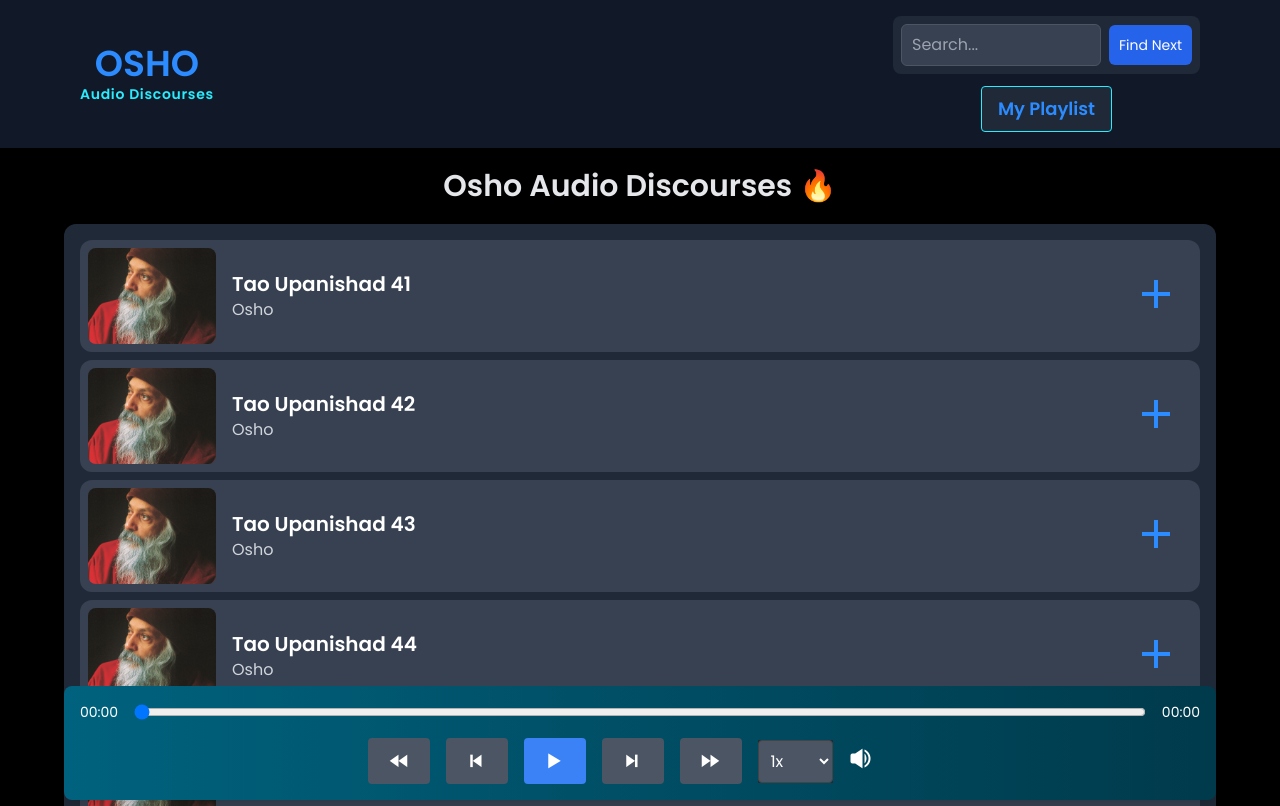
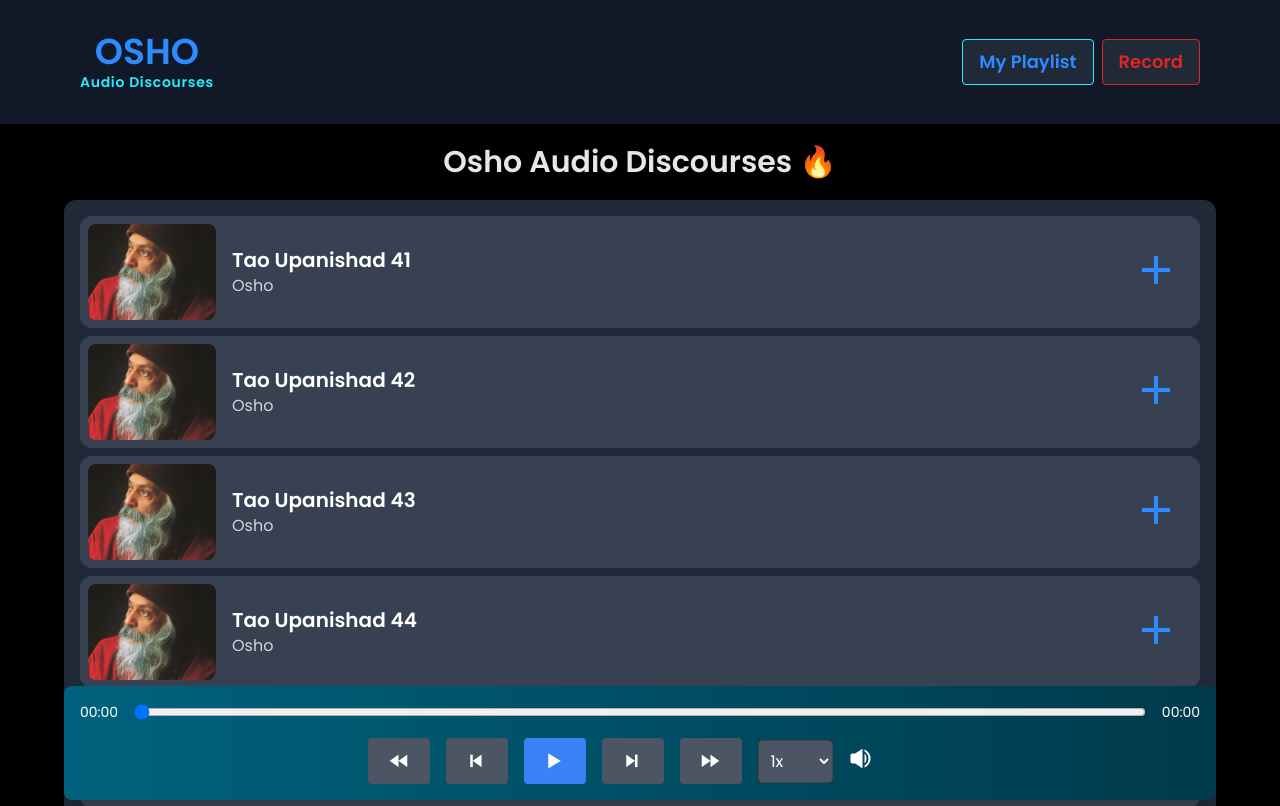
Before and after one commit to itsnjedits/osho, a plain HTML site: page index.html in a window 1280 px wide. Shown: the top 806 px of the page. Drawn offline with nearby package versions, Linux system fonts and the light colour scheme.

Commit message:
Update index.html

```diff
--- a/index.html
+++ b/index.html
@@ -11,7 +11,7 @@
     <script async src="https://www.googletagmanager.com/gtag/js?id=G-XM6JTVWX38"></script>
     <script>
         window.dataLayer = window.dataLayer || [];
-  function gtag(){dataLayer.push(arguments);}
+        function gtag() { dataLayer.push(arguments); }
         gtag('js', new Date());
 
         gtag('config', 'G-XM6JTVWX38');
@@ -26,7 +26,7 @@
 
     <!-- PWA Essentials -->
     <link rel="manifest" href="manifest.json">
-<meta name="theme-color" content="#111827">
+    <meta name="theme-color" content="#06111e">
 
     <!-- iOS Support -->
     <link rel="apple-touch-icon" href="icons/icon-192.png">
@@ -49,18 +49,24 @@
     }
 
     .song-description {
-        display: none; /* Hide initially */
+        display: none;
+        /* Hide initially */
     }
-    .playback-speed select{
-    background-color: rgb(75, 85, 99); /* Adjust as needed */
+
+    .playback-speed select {
+        background-color: rgb(75, 85, 99);
+        /* Adjust as needed */
         color: #ffffff;
         border: 1px solid #444;
         cursor: pointer;
         /* width: 77px; */
     }
 
- .singer select, .genre select, .mood select{
-    background-color: rgb(56, 60, 67); /* Adjust as needed */
+    .singer select,
+    .genre select,
+    .mood select {
+        background-color: rgb(56, 60, 67);
+        /* Adjust as needed */
         color: #ffffff;
         cursor: pointer;
     }
@@ -117,9 +123,11 @@
         0% {
             height: 15px;
         }
+
         50% {
             height: 35px;
         }
+
         100% {
             height: 15px;
         }
@@ -130,6 +138,7 @@
         .visualizer {
             gap: 1.5px;
         }
+
         .bar {
             height: 15px;
         }
@@ -138,9 +147,11 @@
             0% {
                 height: 8px;
             }
+
             50% {
                 height: 16px;
             }
+
             100% {
                 height: 8px;
             }
@@ -150,16 +161,19 @@
     .musicplayer {
         background: linear-gradient(to right, rgb(0, 98, 126), rgb(0, 45, 59), rgb(0, 45, 80), rgb(0, 92, 117));
         background-size: 400% 400%;
-  animation: gradientShift 20s ease infinite; /* Increased duration to 20 seconds */
+        animation: gradientShift 20s ease infinite;
+        /* Increased duration to 20 seconds */
     }
 
     @keyframes gradientShift {
         0% {
             background-position: 0% 0%;
         }
+
         50% {
             background-position: 100% 100%;
         }
+
         100% {
             background-position: 0% 0%;
         }
@@ -176,7 +190,8 @@
     }
 
     .volume-icon {
-    font-size: 24px; /* Adjust size as needed */
+        font-size: 24px;
+        /* Adjust size as needed */
         cursor: pointer;
     }
 
@@ -186,7 +201,8 @@
         left: 50%;
         transform: translateX(-90%);
         transform: translateY(-55%);
-    width: 100px; /* Adjust width as needed */
+        width: 100px;
+        /* Adjust width as needed */
         opacity: 0;
         transition: opacity 0.3s ease;
     }
@@ -195,7 +211,8 @@
         opacity: 1;
     }
 
-.heading, .heading2 {
+    .heading,
+    .heading2 {
         transition: color 300ms ease;
     }
 
@@ -205,18 +222,22 @@
     }
 
     ::-webkit-scrollbar-track {
-  background: #272727; /* Dark background for the scroll track */
+        background: #272727;
+        /* Dark background for the scroll track */
     }
 
     ::-webkit-scrollbar-thumb {
-  background: #555; /* Dark color for the scroll thumb */
+        background: #555;
+        /* Dark color for the scroll thumb */
         border-radius: 6px;
     }
 
     ::-webkit-scrollbar-thumb:hover {
-  background: #777; /* Lighter color for hover effect */
+        background: #777;
+        /* Lighter color for hover effect */
     }
-header{
+
+    header {
         box-shadow: rgba(0, 0, 0, 0.582) 0px 8px 20px;
     }
 
@@ -237,26 +258,31 @@
         padding: 20px;
         background-color: #f0f0f0;
         border: 1px solid #ddd;
-  display: none; /* hide the results container by default */
+        display: none;
+        /* hide the results container by default */
     }
+
     .rolling {
         transform: rotate(360deg);
         transition: transform 0.3s ease;
     }
+</style>
 
-
-</style>
 <body class="bg-black ">
 
     <header class="bg-gray-900 flex justify-center sticky top-0">
-        <nav class="flex justify-between items-center w-[90%] max-sm:w-[98%] max-sm:px-2 max-w-6xl px-4 py-4 max-md:flex-col gap-y-4">
+        <nav
+            class="flex justify-between items-center w-[90%] max-sm:w-[98%] max-sm:px-2 max-w-6xl px-4 py-8 max-md:flex-col gap-y-4">
             <div class="flex items-center gap-x-4">
                 <div class="flex justify-between items-center gap-x-2">
 
                     <div class="flex items-center gap-x-2">
-                        <div class="title flex flex-col items-center cursor-pointer" onmouseover="logohover()" onmouseout="resetHover()">
-                            <h1 class=" font-semibold text-4xl text-[#2b8bff] heading tracking-normal max-md:text-2xl">OSHO</h1>
-                            <h3 class="text-[#29ecfe] text-sm font-semibold tracking-wider heading2 max-md:text-[12px]">Audio Discourses</h3>
+                        <div class="title flex flex-col items-center cursor-pointer" onmouseover="logohover()"
+                            onmouseout="resetHover()">
+                            <h1 class=" font-semibold text-4xl text-[#2b8bff] heading tracking-normal max-md:text-2xl">
+                                OSHO</h1>
+                            <h3 class="text-[#29ecfe] text-sm font-semibold tracking-wider heading2 max-md:text-[12px]">
+                                Audio Discourses</h3>
                         </div>
                     </div>
                 </div>
@@ -264,46 +290,59 @@
             <!-- 1 -->
 
             <div class="flex gap-x-2">
-                <div class="flex flex-col gap-y-3 max-md:flex-row max-md:justify-between gap-x-4 max-sm:flex-col max-sm:items-center">
-                    <div class="flex">
-                        <div class="w-full flex items-center space-x-2 p-2 max-md:p-0 max-md:bg-gray-900 bg-gray-800 rounded-lg">
-                            <!-- Search box -->
-                            <input id="search-input" type="search" placeholder="Search..."
-                                class="flex-grow text-sm bg-gray-700 max-sm:h-8 text-white border border-gray-600 rounded-md focus:outline-none focus:ring-2 focus:ring-blue-500 max-md:py-2 max-md:px-3 ">
+                <div
+                    class="flex flex-col gap-y-3 max-md:flex-row max-md:justify-between gap-x-4 max-sm:flex-col max-sm:items-center">
 
-                            <!-- Search button -->
-                            <button id="search-next-btn" class="max-sm:h-8 p-[10px] max-md:py-2 max-md:px-3 text-sm bg-blue-600 text-white rounded-md hover:bg-blue-700 focus:outline-none focus:ring-2 focus:ring-blue-500 flex items-center justify-center ">
-                                Find Next
-                            </button>
-                        </div>
-                    </div>
                     <div class="flex-col items-center justify-center flex gap-y-2">
                         <div class="flex gap-x-2 max-sm:gap-x-2 justify-center">
+                            <div class="flex gap-x-2 max-sm:gap-x-2 justify-center">
+                                <button
+                                    class="yourPlaylist flex items-center max-md:text-sm max-md:py-1  max-md:px-2 text-lg bg-gray-800 border-[1px] text-[#2b8bff] border-[#29ecfe] font-semibold px-4 py-2 rounded min-md:hover:bg-gray-600 min-md:hover:border-gray-900 min-md:hover:text-[#29ecfe] duration-150 gap-x-1">My
+                                    Playlist</button>
 
+                                <button
+                                    class="recordBtn flex items-center max-md:text-sm max-md:py-1  max-md:px-2 text-lg bg-gray-800 border-[1px] text-red-600 border-red-600 font-semibold px-4 py-2 rounded min-md:hover:bg-red-600 min-md:hover:border-red-600 min-md:hover:text-red-600 duration-150 gap-x-1">Record</button>
 
-                <div class="flex gap-x-2 max-sm:gap-x-2 justify-center">
-                    <button class="yourPlaylist flex items-center max-md:text-sm max-md:py-0 max-sm:py-1 max-sm:px-2 max-md:px-2 text-lg bg-gray-800 border-[1px] text-[#2b8bff] border-[#29ecfe] font-semibold px-4 py-2 rounded min-md:hover:bg-gray-600 min-md:hover:border-gray-900 min-md:hover:text-[#29ecfe] duration-150 gap-x-1"><p>My Playlist</p></button>
+                                <button
+                                    class="timerBtn hidden flex items-center max-md:text-sm max-md:py-1  max-md:px-2 text-lg bg-gray-800 border-[1px] text-red-600 border-red-600 font-semibold px-4 py-2 rounded min-md:hover:bg-red-600 min-md:hover:border-red-600 min-md:hover:text-red-600 duration-150 gap-x-1">
+                                    <i class='bx bx-time'></i> <span class="timeText">00:00</span></button>
 
+                                <button
+                                    class="pauseBtn hidden flex items-center max-md:text-md max-md:py-1  max-md:px-2 text-lg bg-gray-800 border-[1px] text-red-600 border-red-600 font-semibold px-4 py-2 rounded min-md:hover:bg-red-600 min-md:hover:border-red-600 min-md:hover:text-red-600 duration-150 gap-x-1 "><i
+                                        class='bx bx-pause'></i></button>
+
+                                <button
+                                    class="resumeBtn hidden flex items-center max-md:text-md max-md:py-1  max-md:px-2 text-lg bg-gray-800 border-[1px] text-red-600 border-red-600 font-semibold px-4 py-2 rounded min-md:hover:bg-red-600 min-md:hover:border-red-600 min-md:hover:text-red-600 duration-150 gap-x-1 "><i
+                                        class='bx bx-play'></i></button>
+
+                                <button
+                                    class="stopBtn hidden flex items-center max-md:text-md max-md:py-1  max-md:px-2 text-lg bg-gray-800 border-[1px] text-red-600 border-red-600 font-semibold px-4 py-2 rounded min-md:hover:bg-red-600 min-md:hover:border-red-600 min-md:hover:text-red-600 duration-150 gap-x-1 "><i
+                                        class='bx bx-stop'></i></button>
 
                             </div>
                         </div>
-                <!-- wrap --></div>
+                        <!-- wrap -->
+                    </div>
+
                 </div>
                 <!-- 3 -->
         </nav>
     </header>
 
     <main class="flex flex-col items-center mt-5 mb-28 max-md:mb-20">
-        <h1 class="text-gray-200 text-3xl max-md:text-2xl max-sm:text-xl max-sm:w-[90%] font-semibold text-center without-ads">
+        <h1
+            class="text-gray-200 text-3xl max-md:text-2xl max-sm:text-xl max-sm:w-[90%] font-semibold text-center without-ads">
             Osho Audio Discourses 🔥
         </h1>
-        <div class="array flex flex-col max-w-6xl bg-gray-800 my-5 w-[90%] max-md:w-[100%] max-md:rounded-none rounded-xl py-4 max-md:py-2 gap-y-2">
+        <div
+            class="array flex flex-col max-w-6xl bg-gray-800 my-5 w-[90%] max-md:w-[100%] max-md:rounded-none rounded-xl py-4 max-md:py-2 gap-y-2">
             <!-- Song items will be dynamically added here -->
         </div>
     </main>
 
     <div class="player flex justify-center fixed bottom-0 w-full">
-        <div class="musicplayer bg-gray-900 text-white rounded-lg shadow-lg p-4 flex flex-col max-w-6xl w-[90%] max-md:w-[100%] max-md:rounded-none max-md:p-2">
+        <div
+            class="musicplayer bg-gray-900 text-white rounded-lg shadow-lg p-4 flex flex-col max-w-6xl w-[90%] max-md:w-[100%] max-md:rounded-none max-md:p-2">
             <!-- Song Description -->
             <div class="song-description mb-4 max-md:mb-2 items-center gap-x-4 max-md:gap-x-2">
                 <div class="w-32 aspect-[4/3] overflow-hidden rounded-lg max-md:w-24">
@@ -311,7 +350,8 @@
                 </div>
 
                 <div>
-                    <h2 class="max-md:text-base song-title font-semibold text-xl max-[500px]:text-[13.5px]">Song Title</h2>
+                    <h2 class="max-md:text-base song-title font-semibold text-xl max-[500px]:text-[13.5px]">Song Title
+                    </h2>
                     <p class="song-artist max-md:text-sm text-gray-300 max-[500px]:text-[12px]">Artist Name</p>
                 </div>
             </div>
@@ -323,11 +363,21 @@
             </div>
             <!-- Controls -->
             <div class="div2 flex items-center justify-center gap-x-4 max-md:gap-x-2">
-                <button id="rewind" class="max-md:text-2xl max-md:py-1 max-md:px-2 text-3xl bg-gray-600 flex justify-center items-center text-white px-4 py-2 rounded"><i class='bx bx-rewind' ></i></button>
-                <button id="prev" class="max-md:text-2xl max-md:py-1 max-md:px-2 text-3xl bg-gray-600 flex justify-center items-center text-white px-4 py-2 rounded"><i class='bx bx-skip-previous' ></i></button>
-                <button id="play-pause" class="max-md:text-2xl max-md:py-1 max-md:px-2 text-3xl bg-blue-500 text-white px-4 py-2 rounded flex justify-center items-center"><i class='bx bx-play' ></i></button>
-                <button id="next" class="max-md:text-2xl max-md:py-1 max-md:px-2 text-3xl bg-gray-600 flex justify-center items-center text-white px-4 py-2 rounded"><i class='bx bx-skip-next' ></i></button>
-                <button id="forward" class="max-md:text-2xl max-md:py-1 max-md:px-2 text-3xl bg-gray-600 flex justify-center items-center text-white px-4 py-2 rounded"><i class='bx bx-fast-forward' ></i></button>
+                <button id="rewind"
+                    class="max-md:text-2xl max-md:py-1 max-md:px-2 text-3xl bg-gray-600 flex justify-center items-center text-white px-4 py-2 rounded"><i
+                        class='bx bx-rewind'></i></button>
+                <button id="prev"
+                    class="max-md:text-2xl max-md:py-1 max-md:px-2 text-3xl bg-gray-600 flex justify-center items-center text-white px-4 py-2 rounded"><i
+                        class='bx bx-skip-previous'></i></button>
+                <button id="play-pause"
+                    class="max-md:text-2xl max-md:py-1 max-md:px-2 text-3xl bg-blue-500 text-white px-4 py-2 rounded flex justify-center items-center"><i
+                        class='bx bx-play'></i></button>
+                <button id="next"
+                    class="max-md:text-2xl max-md:py-1 max-md:px-2 text-3xl bg-gray-600 flex justify-center items-center text-white px-4 py-2 rounded"><i
+                        class='bx bx-skip-next'></i></button>
+                <button id="forward"
+                    class="max-md:text-2xl max-md:py-1 max-md:px-2 text-3xl bg-gray-600 flex justify-center items-center text-white px-4 py-2 rounded"><i
+                        class='bx bx-fast-forward'></i></button>
 
                 <div class="playback-speed bg-gray-800 flex justify-center items-center">
 
@@ -377,4 +427,5 @@
 
 
 </body>
+
 </html>
```
Lines whose indentation alone changed are shown as unchanged.
